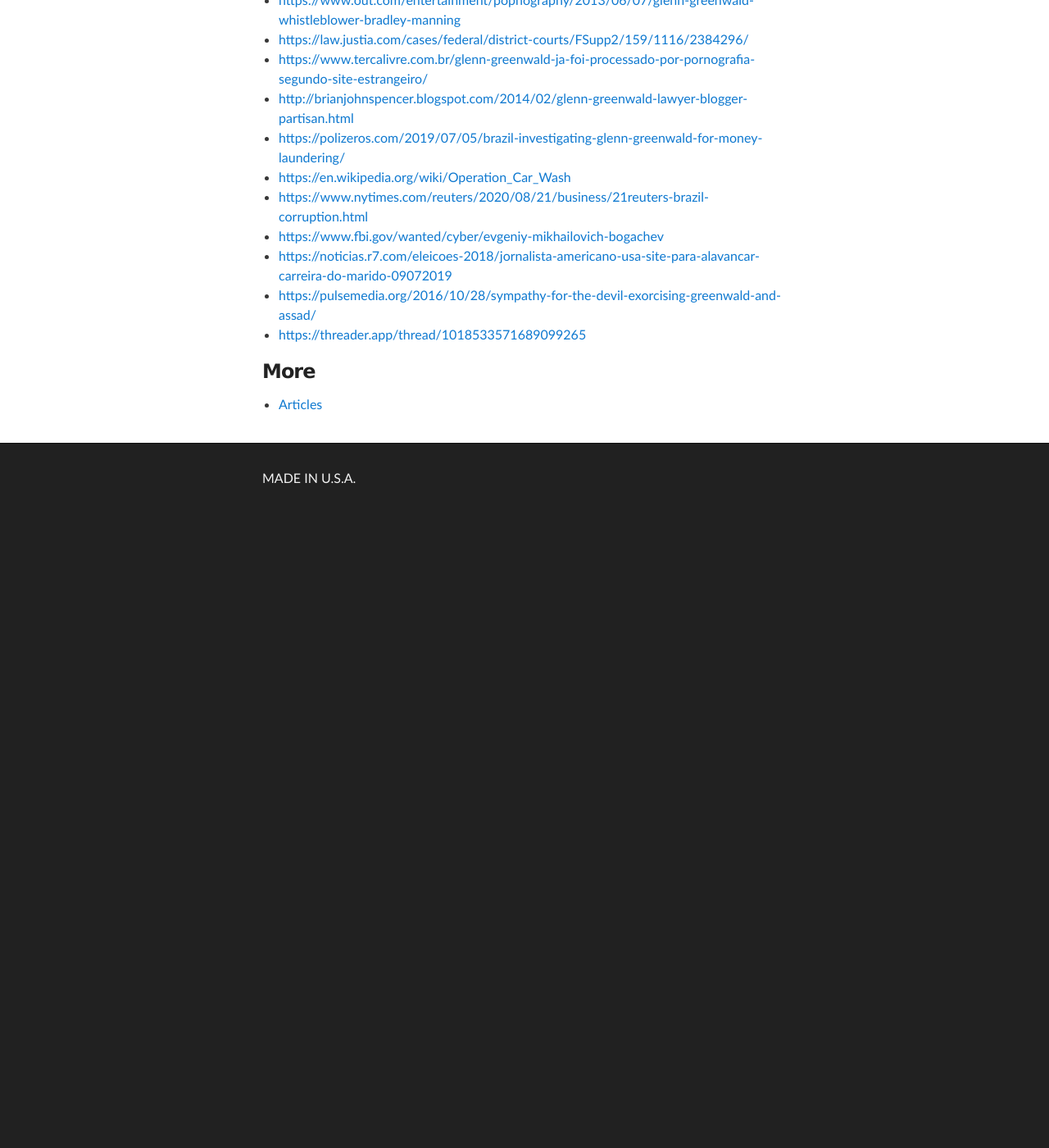
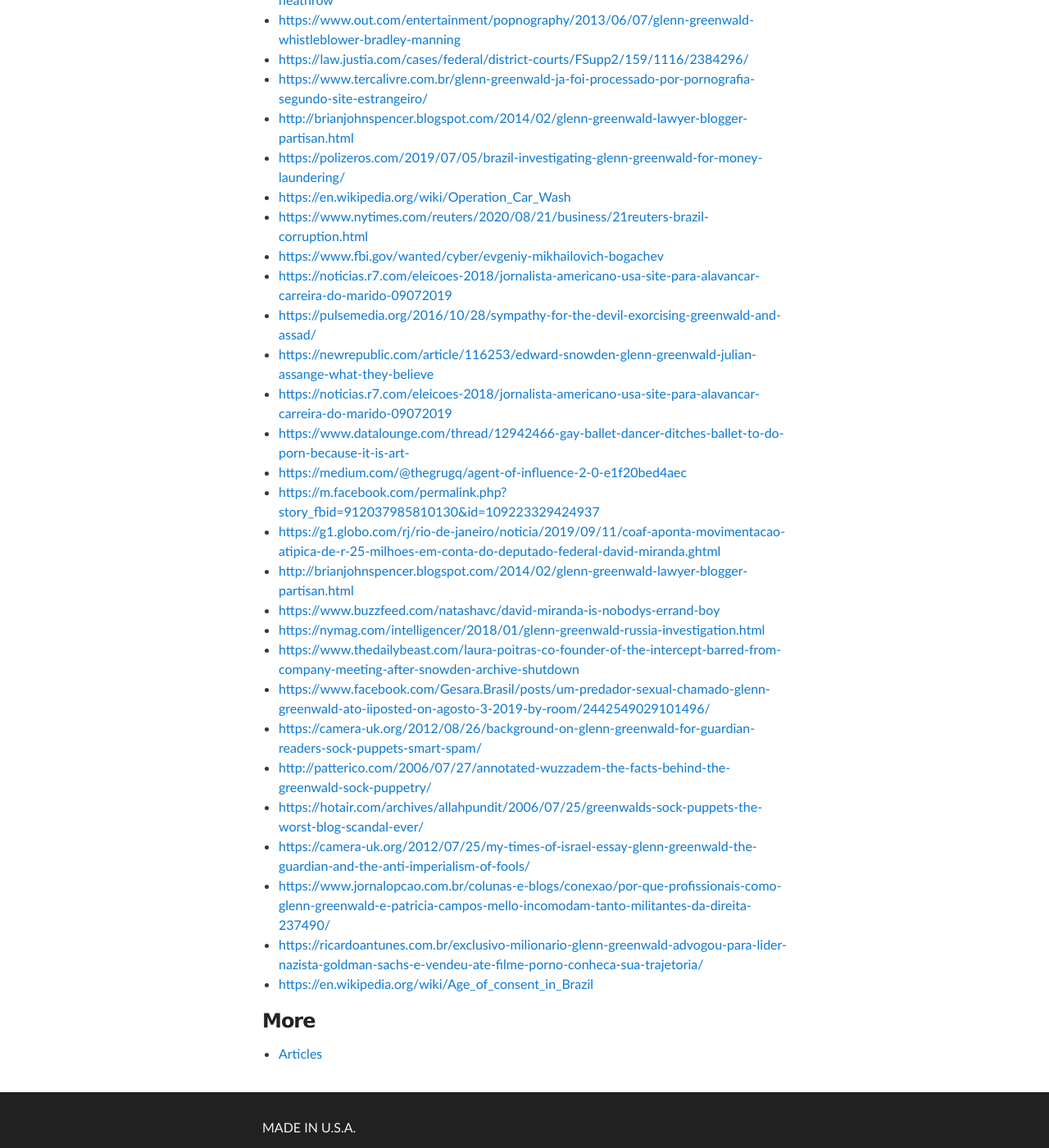
Before and after one commit to masternotions/masternotions.github.io, a Jekyll site: the page built from index.md, in a window 1280 px wide and 1400 px high, scrolled down 1365 px. Shown: the whole window at 82% size. Built offline with Jekyll 4.4.1, drawn with Linux system fonts in a browser that asks for light colours; before the commit the page ends 1995 px from its top, so only the background shows below that; part of the change alters nothing that is shown; some of the changed text lies outside the part shown.

Commit message:
Update index.md

```diff
--- a/index.md
+++ b/index.md
@@ -26,6 +26,7 @@ layout: home
 
 ### Unsorted
 
+- [https://threader.app/thread/1018533571689099265]()
 - [https://rota2014.blogspot.com/2019/10/gravacao-de-conversa-entre-jornalistas.html]()
 - [https://www.buzzfeednews.com/article/jtes/how-glenn-greenwald-became-glenn-greenwald]()
 - [https://www.nycbar.org/member-and-career-services/committees/reports-listing/reports/detail/formal-opinion-2003-02-undisclosed-taping-of-conversations-by-lawyers-1]()
@@ -48,7 +49,24 @@ layout: home
 - [https://www.fbi.gov/wanted/cyber/evgeniy-mikhailovich-bogachev]()
 - [https://noticias.r7.com/eleicoes-2018/jornalista-americano-usa-site-para-alavancar-carreira-do-marido-09072019]()
 - [https://pulsemedia.org/2016/10/28/sympathy-for-the-devil-exorcising-greenwald-and-assad/]()
-- [https://threader.app/thread/1018533571689099265]()
+- [https://newrepublic.com/article/116253/edward-snowden-glenn-greenwald-julian-assange-what-they-believe]()
+- [https://noticias.r7.com/eleicoes-2018/jornalista-americano-usa-site-para-alavancar-carreira-do-marido-09072019]()
+- [https://www.datalounge.com/thread/12942466-gay-ballet-dancer-ditches-ballet-to-do-porn-because-it-is-art-]()
+- [https://medium.com/@thegrugq/agent-of-influence-2-0-e1f20bed4aec]()
+- [https://m.facebook.com/permalink.php?story_fbid=912037985810130&id=109223329424937]()
+- [https://g1.globo.com/rj/rio-de-janeiro/noticia/2019/09/11/coaf-aponta-movimentacao-atipica-de-r-25-milhoes-em-conta-do-deputado-federal-david-miranda.ghtml]()
+- [http://brianjohnspencer.blogspot.com/2014/02/glenn-greenwald-lawyer-blogger-partisan.html]()
+- [https://www.buzzfeed.com/natashavc/david-miranda-is-nobodys-errand-boy]()
+- [https://nymag.com/intelligencer/2018/01/glenn-greenwald-russia-investigation.html]()
+- [https://www.thedailybeast.com/laura-poitras-co-founder-of-the-intercept-barred-from-company-meeting-after-snowden-archive-shutdown]()
+- [https://www.facebook.com/Gesara.Brasil/posts/um-predador-sexual-chamado-glenn-greenwald-ato-iiposted-on-agosto-3-2019-by-room/2442549029101496/]()
+- [https://camera-uk.org/2012/08/26/background-on-glenn-greenwald-for-guardian-readers-sock-puppets-smart-spam/]()
+- [http://patterico.com/2006/07/27/annotated-wuzzadem-the-facts-behind-the-greenwald-sock-puppetry/]()
+- [https://hotair.com/archives/allahpundit/2006/07/25/greenwalds-sock-puppets-the-worst-blog-scandal-ever/]()
+- [https://camera-uk.org/2012/07/25/my-times-of-israel-essay-glenn-greenwald-the-guardian-and-the-anti-imperialism-of-fools/]()
+- [https://www.jornalopcao.com.br/colunas-e-blogs/conexao/por-que-profissionais-como-glenn-greenwald-e-patricia-campos-mello-incomodam-tanto-militantes-da-direita-237490/]()
+- [https://ricardoantunes.com.br/exclusivo-milionario-glenn-greenwald-advogou-para-lider-nazista-goldman-sachs-e-vendeu-ate-filme-porno-conheca-sua-trajetoria/]()
+- [https://en.wikipedia.org/wiki/Age_of_consent_in_Brazil]()
 
 ### More
 
```
